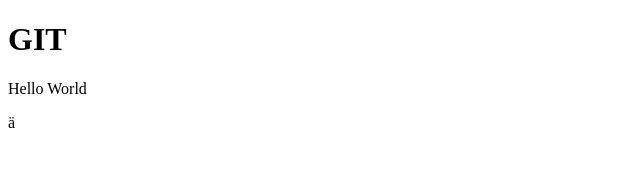
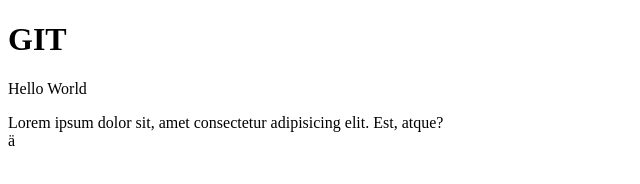
Before and after one commit to ShramSardar/TestEC, a plain HTML site: page index.html in a window 1280 px wide. Shown: the whole page, without its empty margins (0-640 px from the left). Drawn offline with Linux system fonts and the light colour scheme.

Commit message:
second commit

```diff
--- a/index.html
+++ b/index.html
@@ -9,5 +9,6 @@
     <h1>GIT</h1>
     <p>Hello World</p>
 
+    <div>Lorem ipsum dolor sit, amet consectetur adipisicing elit. Est, atque?</div>
 </body>
 </html>ä
```
